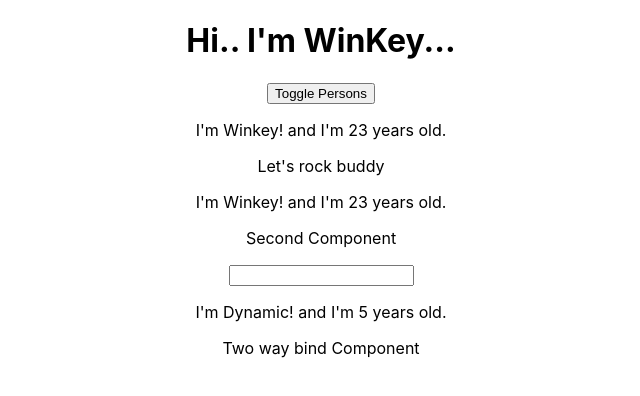
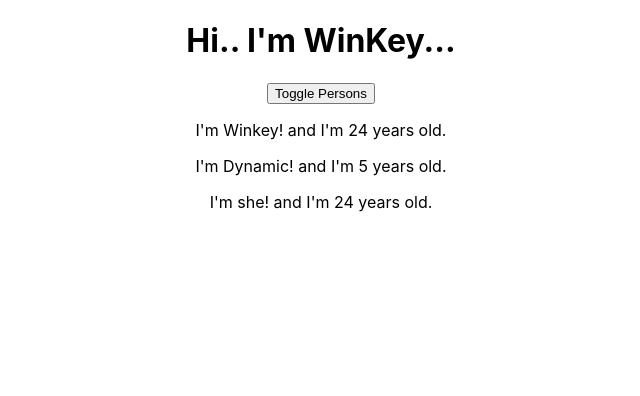
Before and after one commit to Win-key/React-Demo, a React (Create React App) app: page / in a window 1280 px wide. Both pictures are taken after a click on the button "Toggle Persons". Shown: the top 396 px of the page, without its empty margins (319-959 px from the left). Built offline with nearby package versions, Linux system fonts and the light colour scheme.

Commit message:
Itration in React

```diff
--- a/src/App.js
+++ b/src/App.js
@@ -7,8 +7,9 @@ class App extends Component {
 
   state = {
     person : [
-      {name : 'Winkey', age : 23},
-      {name : 'Dynamic', age : 5}
+      {name : 'Winkey', age : 24},
+      {name : 'Dynamic', age : 5},
+      {name : 'she', age : 24}
     ],
     otherState : 'something else',
     showPerson : false
@@ -39,12 +40,13 @@ class App extends Component {
 
     let person = null;
     if(this.state.showPerson){
-      person = (<div>
-        <Person name={this.state.person[0].name} age={this.state.person[0].age} >Let's rock buddy</Person>
-        <Person name={this.state.person[0].name} age={this.state.person[0].age} >Second Component</Person>
-        <input type='text' onChange={this.onChangeHandler}/>
-        <Person name={this.state.person[1].name} age={this.state.person[1].age} >Two way bind Component</Person>
-        </div>);
+      person = <div>
+        {
+          this.state.person.map(person => {
+            return <Person name={person.name} age={person.age} ></Person>
+          })
+        }
+        </div>;
     }
 
     return (
```
